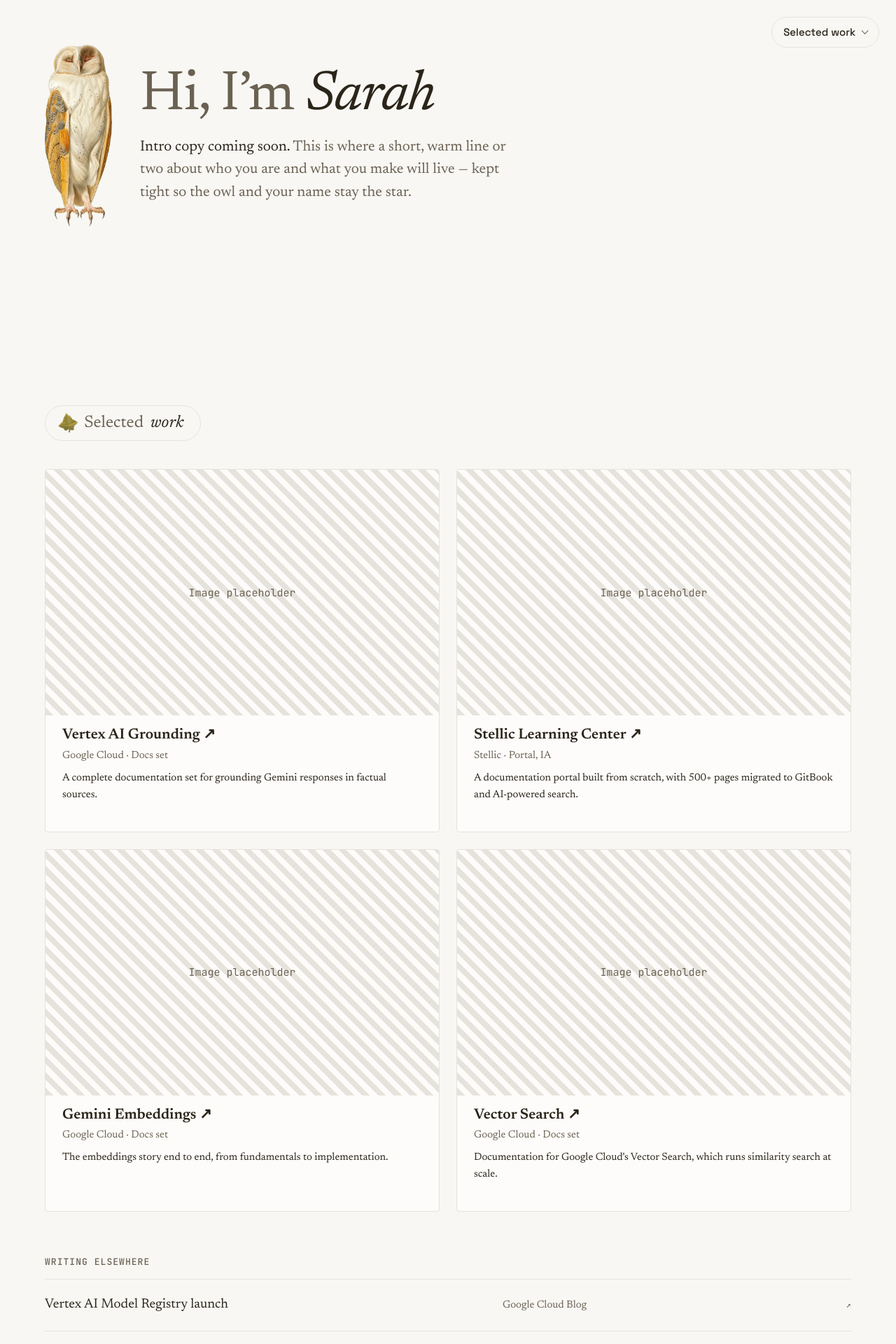
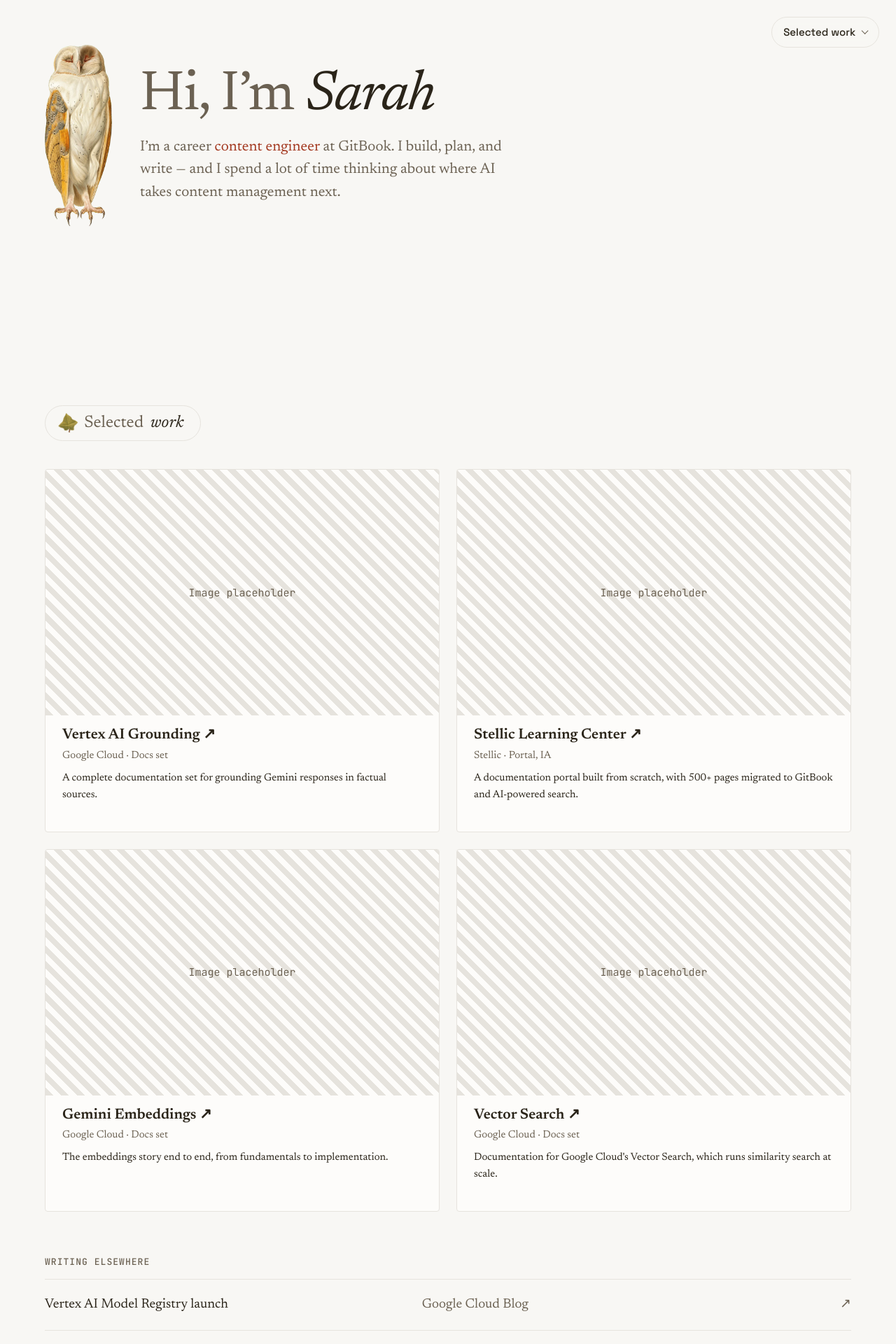
Before and after one commit to scrivera-dugan/site, a Jekyll site: the page built from index.md, in a window 1280 px wide. Shown: the top 1920 px of the page at 70% size. Built offline with Jekyll 4.4.1, drawn with Linux system fonts in a browser that asks for light colours; some of the changed text lies outside the part shown.

Commit message:
Update experience, add a rotating job title, unify the index rows
Experience
- Add the GitBook role and restate the rest: new titles, corrected IBM
  dates, and an industry for each employer.
- The middle column now carries company and industry rather than company
  and location. The company sits on its own line in the site's red, the
  industry in italics beneath it. Locations stay in the data and come
  back for print, where the three collapse onto one line.

Hero
- New intro copy, with the job title cycling through six variations in
  the site's red. It crossfades rather than jumping, and holds still for
  anyone who has asked for reduced motion.

Index rows
- One size and one family across all three columns; the dates were 12px
  mono and the company 15px against a 19px title.
- The final column is a fixed 13rem instead of auto. Each row is its own
  grid, so an auto track sized to that row's own date: "March 2026 –
  Current" pushed its columns 43px out of step with the rest, and the
  education row was off again. Every list on the page now shares one
  column axis.

Co-Authored-By: Claude Opus 5 <noreply@anthropic.com>

```diff
--- a/_layouts/default.html
+++ b/_layouts/default.html
@@ -70,7 +70,7 @@
             </picture>
             <div class="hero-text">
                 <h1 class="hero-title">Hi, I&rsquo;m <em>Sarah</em></h1>
-                <p class="sub"><span class="lead-in">Intro copy coming soon.</span> This is where a short, warm line or two about who you are and what you make will live — kept tight so the owl and your name stay the star.</p>
+                <p class="sub">I&rsquo;m a career <span class="rotator" data-rotator>technical writer</span> at GitBook. I build, plan, and write &mdash; and I spend a lot of time thinking about where AI takes content management next.</p>
             </div>
         </div>
     </header>
@@ -98,6 +98,31 @@
 
     {% if page.url == '/' %}
     <script>
+      // Cycle the job title in the hero. Holds still for anyone who has
+      // asked for reduced motion.
+      (function () {
+        var el = document.querySelector('[data-rotator]');
+        if (!el) return;
+        if (window.matchMedia && window.matchMedia('(prefers-reduced-motion: reduce)').matches) return;
+        var terms = [
+          'technical writer',
+          'information designer',
+          'content engineer',
+          'knowledge engineer',
+          'technical docs engineer',
+          'documentation engineer'
+        ];
+        var i = 0;
+        setInterval(function () {
+          el.classList.add('is-swapping');
+          setTimeout(function () {
+            i = (i + 1) % terms.length;
+            el.textContent = terms[i];
+            el.classList.remove('is-swapping');
+          }, 350);
+        }, 2600);
+      })();
+
       // Keep the corner label in step with the section you are reading.
       (function () {
         var menu = document.querySelector('.section-menu');
--- a/index.md
+++ b/index.md
@@ -70,16 +70,16 @@ title: Home
     <li id="{{ job.id }}">
         <span class="index-row">
             <span class="what">{{ job.title }}</span>
-            <span class="where">{{ job.company }}<span class="loc"> · {{ job.location }}</span></span>
+            <span class="where"><span class="co">{{ job.company }}</span>{% if job.industry %}<span class="industry">{{ job.industry }}</span>{% endif %}{% if job.location %}<span class="loc">{{ job.location }}</span>{% endif %}</span>
             <span class="when">{{ job.start }} – {{ job.end }}</span>
         </span>
         {%- comment -%}
         The bullets stay in the markup but are hidden on screen: the section
         is a glance, while the printed PDF is still a full resume.
         {%- endcomment -%}
-        <ul class="role-detail print-only">
+        {% if job.bullets %}<ul class="role-detail print-only">
         {% for bullet in job.bullets %}<li>{{ bullet }}</li>
-        {% endfor %}</ul>
+        {% endfor %}</ul>{% endif %}
     </li>
 {% endfor %}
 </ul>
--- a/styles.css
+++ b/styles.css
@@ -446,9 +446,15 @@ pre code {
     margin: 0;
 }
 
-/* The opening sentence carries the weight; the rest settles back. */
-.hero .sub .lead-in {
-    color: var(--color-text);
+/* The job title cycles; it crossfades so the sentence never jumps while
+   a word is legible. */
+.rotator {
+    color: var(--color-rubric);
+    transition: opacity 0.35s ease;
+}
+
+.rotator.is-swapping {
+    opacity: 0;
 }
 
 @media (max-width: 40rem) {
@@ -1000,7 +1006,10 @@ pre code {
 
 .index-row {
     display: grid;
-    grid-template-columns: minmax(0, 1.35fr) minmax(0, 1fr) auto;
+    /* A fixed final column, not auto: each row is its own grid, so an auto
+       track would size to that row's own date and the columns would not
+       line up from row to row or list to list. */
+    grid-template-columns: minmax(0, 1.35fr) minmax(0, 1fr) 13rem;
     column-gap: var(--space-md);
     align-items: baseline;
     padding: var(--space-md) 0;
@@ -1008,15 +1017,21 @@ pre code {
     text-decoration: none;
 }
 
-.index-row .what {
-    font-family: var(--font-body);
+/* All three columns share a size and a line height so the row reads as one
+   line of type and multi-line cells stay on the same rhythm. */
+.index-row .what,
+.index-row .where,
+.index-row .when {
     font-size: var(--size-19);
     line-height: 1.3;
 }
 
+.index-row .what {
+    font-family: var(--font-body);
+}
+
 .index-row .where {
     font-family: var(--font-body);
-    font-size: var(--size-15);
     color: var(--color-text-secondary);
 }
 
@@ -1027,10 +1042,19 @@ pre code {
     color: var(--color-text-secondary);
 }
 
+/* The employer carries the row; the industry sits on the line beneath it. */
+.index-row .co {
+    display: block;
+    color: var(--color-rubric);
+}
+
+.index-row .industry {
+    display: block;
+    font-style: italic;
+}
+
 .index-row .when {
-    font-family: var(--font-mono);
-    font-size: 0.75rem;
-    letter-spacing: 0.02em;
+    font-family: var(--font-body);
     color: var(--color-text-secondary);
     text-align: right;
     white-space: nowrap;
@@ -1121,8 +1145,16 @@ a.index-row:hover .what {
         display: block;
     }
 
+    .index-row .co,
+    .index-row .industry,
     .loc {
         display: inline;
+        font-style: normal;
+    }
+
+    .index-row .industry::before,
+    .loc::before {
+        content: " \00b7 ";
     }
 
     .section-head {
```
Also changed, not shown: _data/resume.yml (+20 -7 lines).
